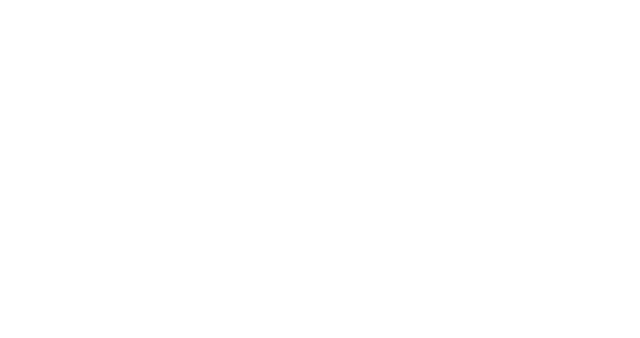
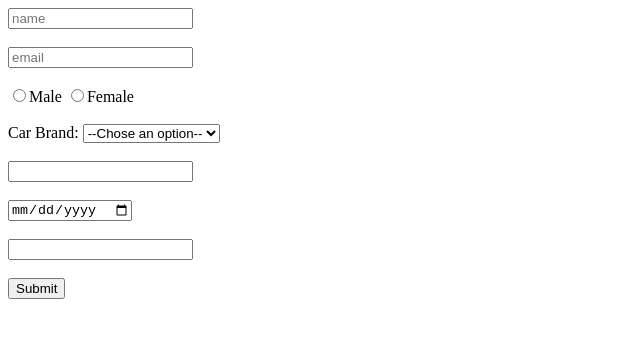
Before and after one commit to acciojob/car-insurance-form-SuryabhanRana, a website: page main.html in a window 1280 px wide. Shown: the whole page, without its empty margins (0-640 px from the left). Drawn offline with Linux system fonts and the light colour scheme.

Commit message:
created a submission

```diff
--- a/main.html
+++ b/main.html
@@ -10,7 +10,38 @@
 	<!-- the entire body must be written by student -->
     <script type="text/javascript" src="./script.js">
 </script>
-
+<form method="post">
+		<label for="name">
+			<input type="text" id="name" name="name" placeholder="name" required>
+		</label><br><br>
+		<label for="email">
+			<input type="email" id="email" name="email" placeholder="email" required>
+		</label><br><br>
+		<label for="gender_m">
+			<input type="radio" id="gender_m" name="gender" value="male" required>Male
+		</label>
+		<label for="gender_f">
+			<input type="radio" id="gender_f" name="gender" value="female" required>Female
+		</label><br><br>
+		<label for="cars">Car Brand:
+			<select id="cars"  required>
+				<option>--Chose an option--</option>
+				<option value="BMW">BMW</option>
+				<option value="Audi">Audi</option>
+				<option value="Mercedez">Mercedez</option>
+			</select>
+		</label><br><br>
+		<label for="carage">
+			<input type="number" id="carage" name="carage" required>
+		</label><br><br>
+		<label for="dop">
+			<input type="date" id="dop" name="dop" required>
+		</label><br><br>
+		<label for="password">
+			<input type="password" id="password" name="password" required>
+		</label><br><br>
+		<button type="submit">Submit</button>
+	</form>
 </body>
 
 </html>
```
